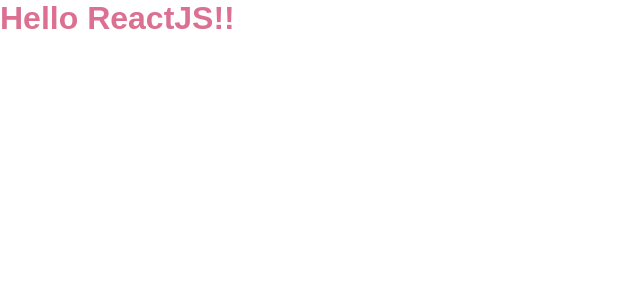
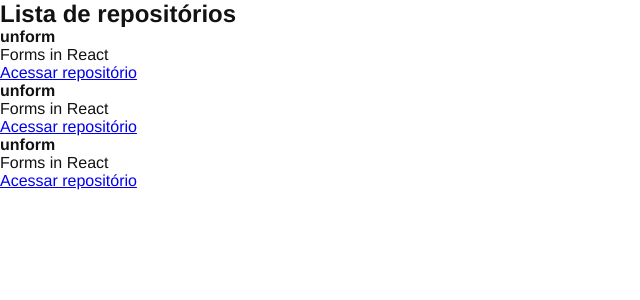
Before and after one commit to BrHCastro/fundamentos-react, a React app: page / in a window 1280 px wide. Shown: the top 300 px of the page, without its empty margins (0-640 px from the left). Built offline with nearby package versions, Linux system fonts and the light colour scheme.

Commit message:
important concepts

```diff
--- a/src/App.jsx
+++ b/src/App.jsx
@@ -1,7 +1,5 @@
+import { RepositoryList } from "./components/RepositoryList";
+
 export function App() {
-  return (
-    <div>
-      <h1>Hello ReactJS!!</h1>
-    </div>
-  );
+  return <RepositoryList />;
 }
--- /dev/null
+++ b/src/components/RepositoryList.jsx
@@ -0,0 +1,31 @@
+export function RepositoryList() {
+  return (
+    <section className="repositoryList">
+      <h1>Lista de repositórios</h1>
+
+      <ul>
+        <li>
+          <strong>unform</strong>
+
+          <p>Forms in React</p>
+
+          <a href="#">Acessar repositório</a>
+        </li>
+        <li>
+          <strong>unform</strong>
+
+          <p>Forms in React</p>
+
+          <a href="#">Acessar repositório</a>
+        </li>
+        <li>
+          <strong>unform</strong>
+
+          <p>Forms in React</p>
+
+          <a href="#">Acessar repositório</a>
+        </li>
+      </ul>
+    </section>
+  );
+}
--- a/src/styles/global.scss
+++ b/src/styles/global.scss
@@ -5,9 +5,6 @@
 }
 
 body {
-  font: 16px Arial, Helvetica, sans-serif;
-
-  h1 {
-    color: palevioletred;
-  }
+  font: 16px "Helvetica Neue", Arial, sans-serif;
+  color: #121214;
 }
```
Also changed, not shown: 1 other file (tests, documents, lock files or other folders).
